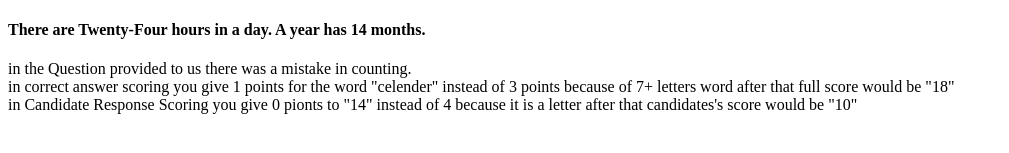
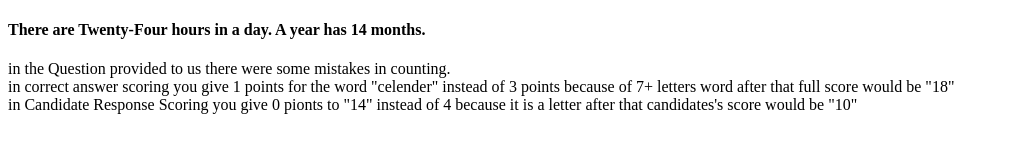
Before and after one commit to Dhiraj139/Assesment-Programming-test, a plain HTML site: page index.html in a window 1280 px wide. Shown: the part 185-338 px from the top of the page, without its empty margins (0-1009 px from the left). Drawn offline with Linux system fonts and the light colour scheme.

Commit message:
Update index.html

```diff
--- a/index.html
+++ b/index.html
@@ -12,7 +12,7 @@
       <h4 id="correctinput"></h4>
       <h3>Student Input</h3>
       <h4 id="studentinput"></h4>
-      <p>in the Question provided to us there was a mistake in counting.<br>
+      <p>in the Question provided to us there were some mistakes in counting.<br>
 in correct answer scoring you give 1 points for the word "celender" instead of 3 points because of 7+ letters word after that full score would be "18"<br>
 in Candidate Response Scoring you give 0 pionts to "14" instead of 4 because it is a letter after that candidates's score would be "10"
 </p>
```
